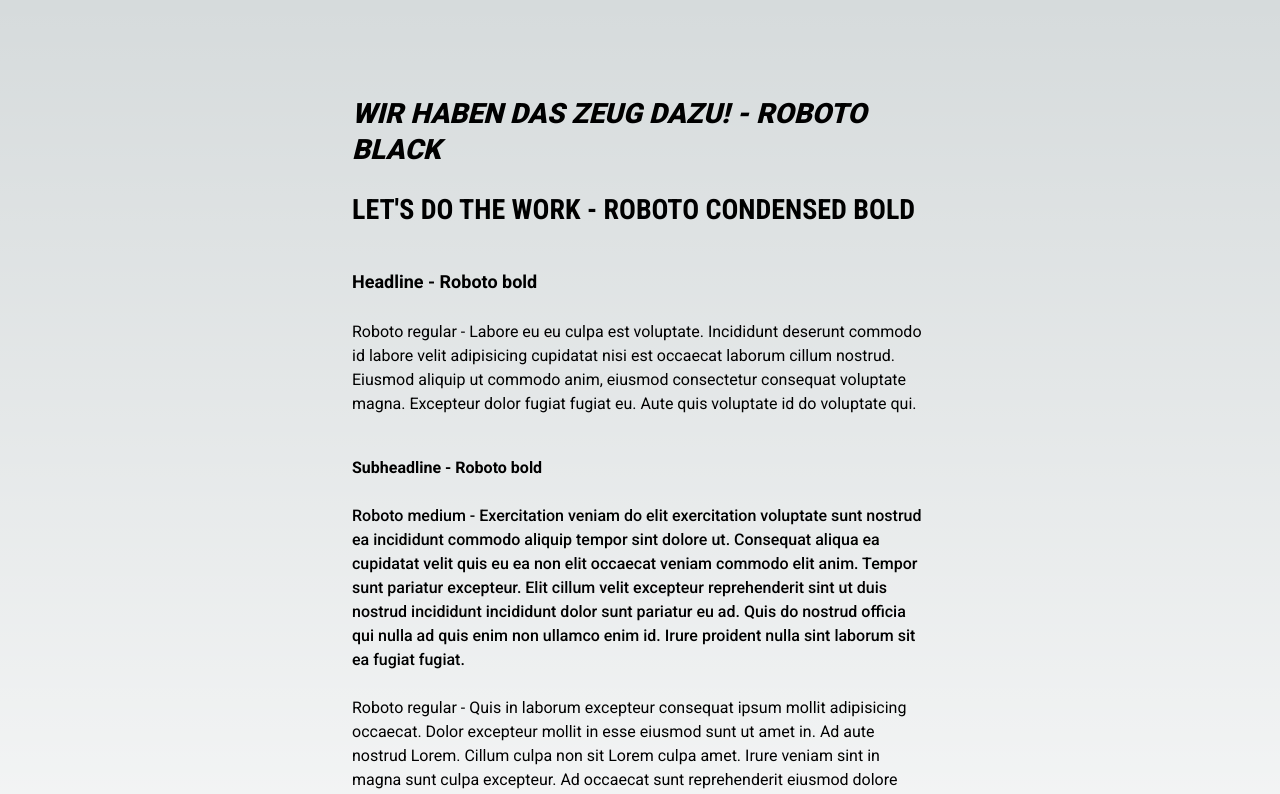
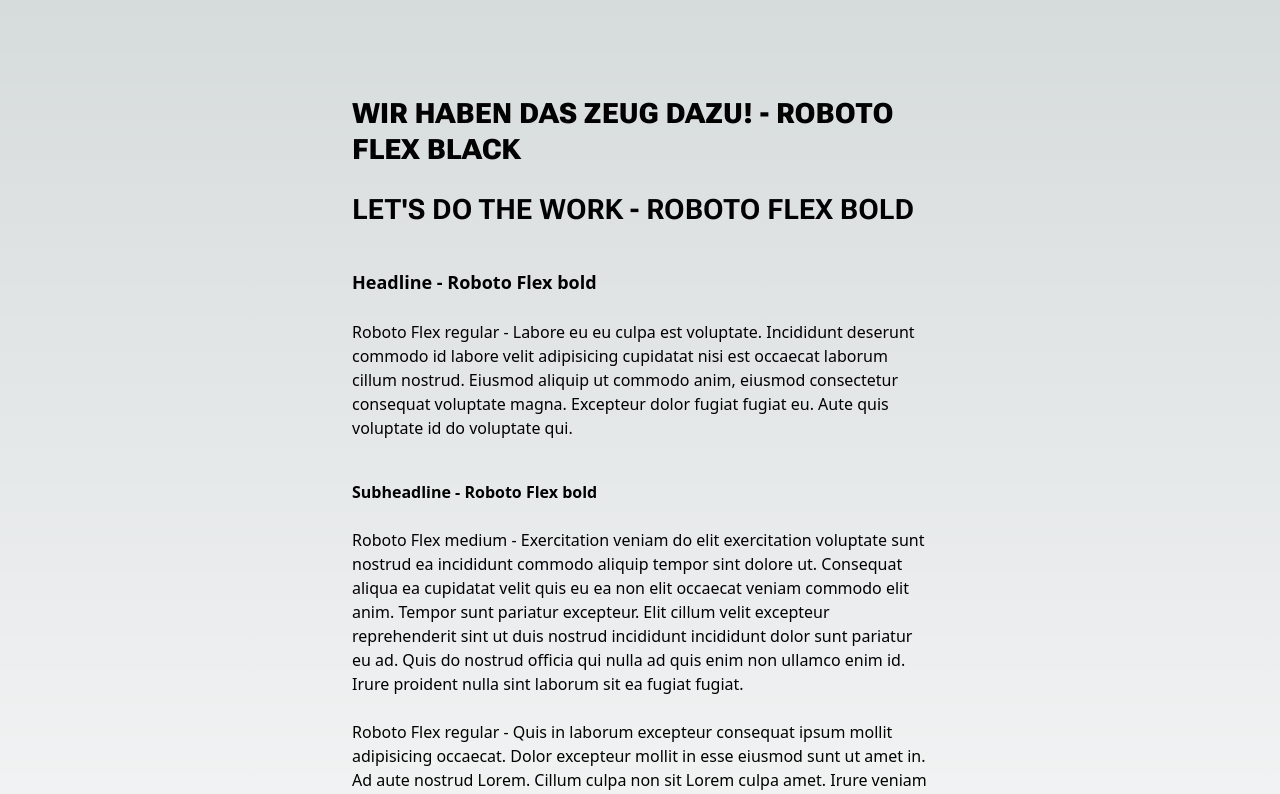
Before and after one commit to byjs-dev/font-performance-test, a Next.js app: page / in a window 1280 px wide. Shown: the top 794 px of the page. Built offline with nearby package versions, Linux system fonts and the light colour scheme.

Commit message:
chore: switch to roboto-flex font

```diff
--- a/app/layout.tsx
+++ b/app/layout.tsx
@@ -82,8 +82,7 @@
     <html lang="en">
       <body
         className={`
-        ${roboto.variable}
-        ${roboto_condensed.variable}
+        ${roboto_flex.variable}
         `}
       >
         {children}
--- a/app/page.tsx
+++ b/app/page.tsx
@@ -1,4 +1,4 @@
-const FONT: "roboto_flex" | "univers" | "roboto" = "roboto";
+const FONT: "roboto_flex" | "univers" | "roboto" = "roboto_flex";
 
 export default function Home() {
   return (
```
